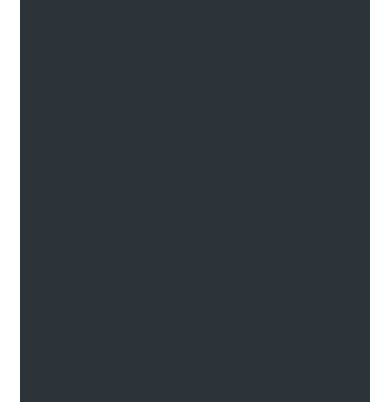
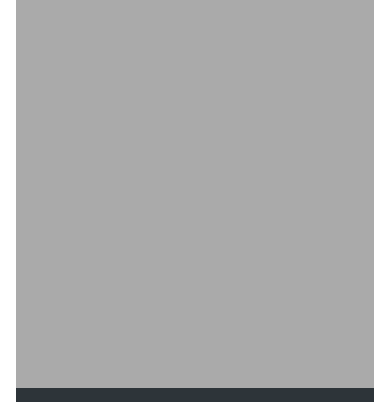
Before and after one commit to kr-mck/mapty.app, a plain HTML site: page index.html in a window 390 px wide. Shown: the part 102-504 px from the top of the page. Drawn offline with nearby package versions, Linux system fonts and the light colour scheme.

Commit message:
Added general layout changes for Tablets vertical and Phones

```diff
--- a/queries.css
+++ b/queries.css
@@ -1,6 +1,25 @@
-/* Small laptop screens */
+/* Tablets screens - horizontal */
 @media (max-width: 60rem) {
   html {
     font-size: 50%;
   }
 }
+
+/* Tablets screens - vertical */
+@media (max-width: 50rem) {
+  html {
+    font-size: 40%;
+  }
+}
+
+/* Large phones */
+
+@media (max-width: 43rem) {
+  body {
+    flex-direction: column-reverse;
+  }
+
+  .sidebar {
+    height: 40vh;
+  }
+}
```
